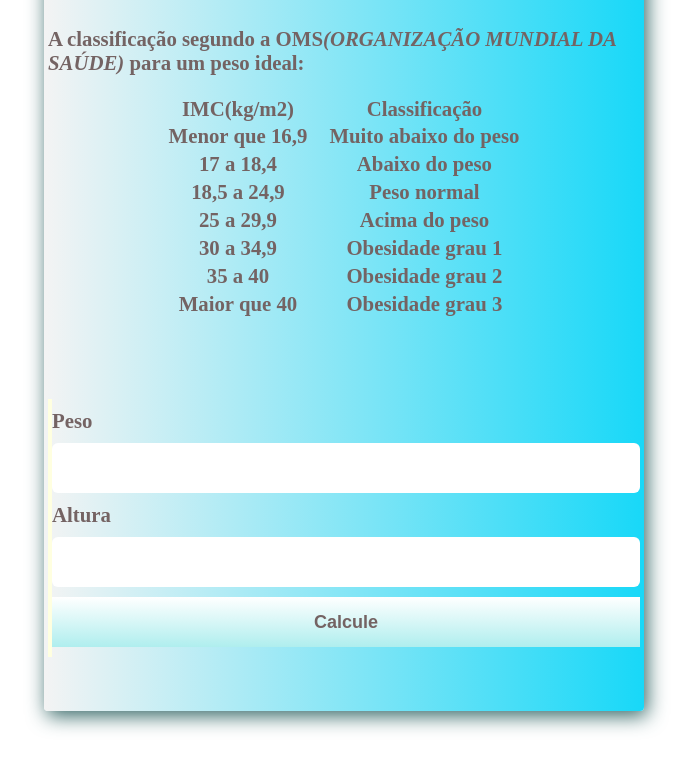
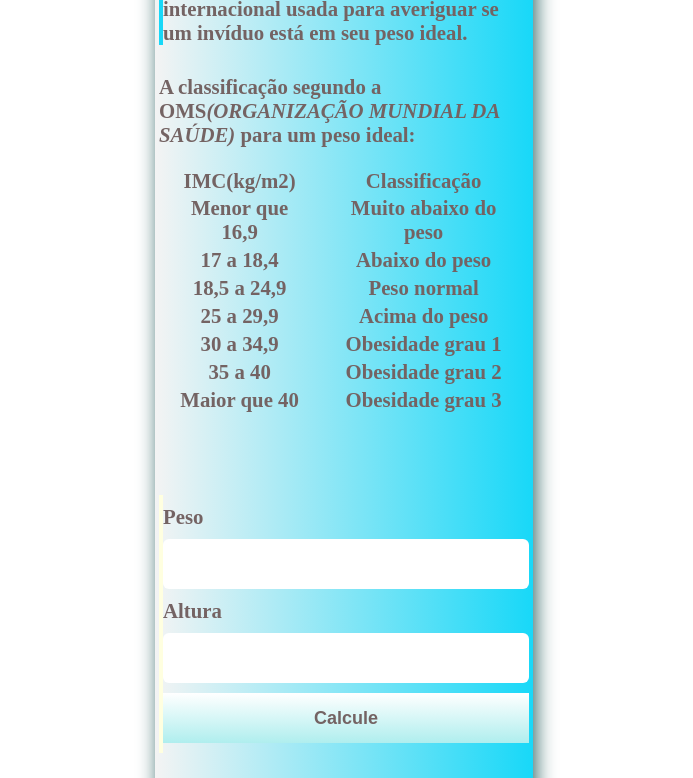
Before and after one commit to Enge-Olate/IMC, a plain HTML site: page views/index.html in a window 1280 px wide. Shown: the part 185-963 px from the top of the page, without its empty margins (296-989 px from the left). Drawn offline with Linux system fonts and the light colour scheme; a web font is replaced by a local one.

Commit message:
Adicionando arquivo .gitgnore

```diff
--- a/CSS/style.css
+++ b/CSS/style.css
@@ -16,7 +16,7 @@ body {
 #card {
     background-image: linear-gradient(to right, #f3f3f3f3, #18d8f8);
     max-width: 600px;
-    /* height: max-content; */
+    height: fit-content;
     margin: 50px auto;
     box-shadow: 3px 5px 20px 0 #336665;
     border-radius: 4px;
@@ -131,10 +131,13 @@ td {
 }
 
 @media (min-width: 378px) {
+
     #card{
         display: flex;
         flex-direction: column;
+        max-width: 378px;
     }
+
     .bad{
         background-image: linear-gradient(to left, #ffffe0, #afeeee );
     }
```
Also changed, not shown: 1 other file.
